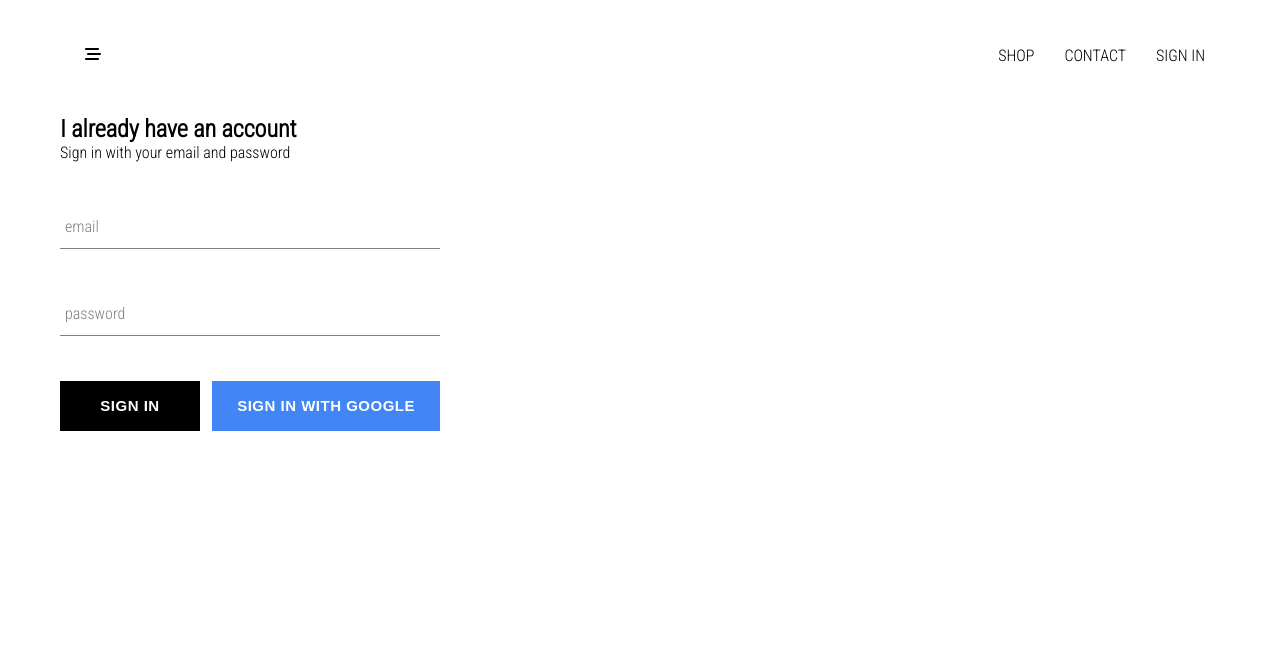
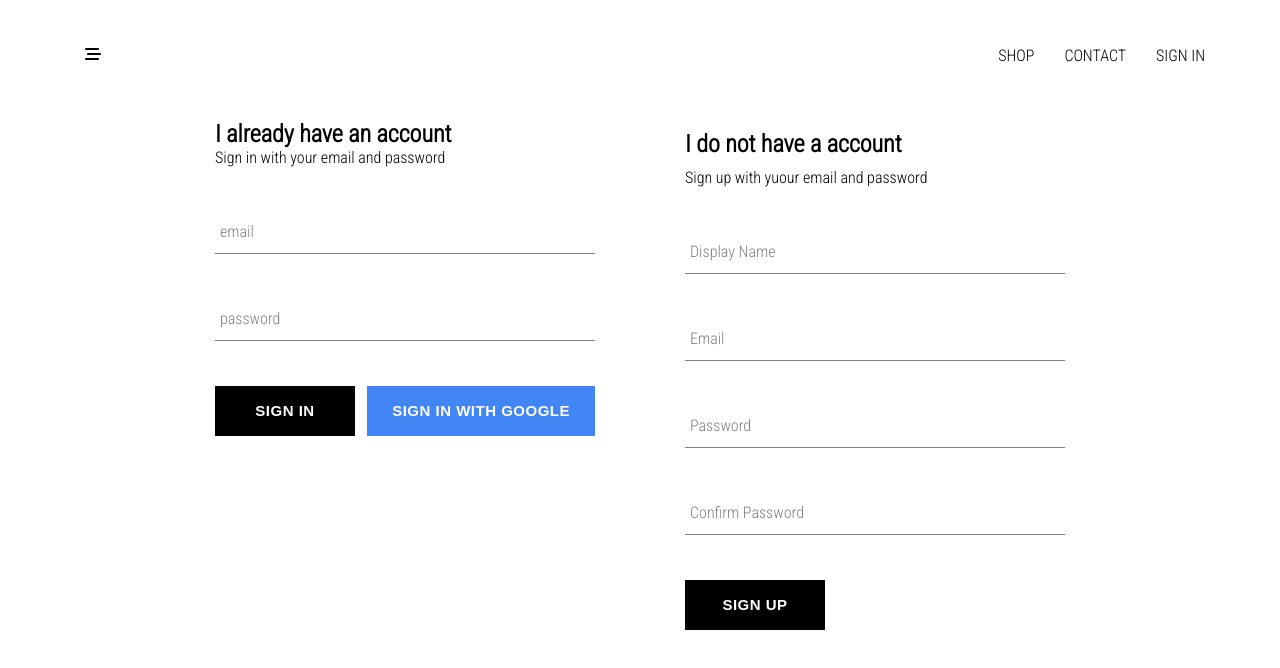
Before and after one commit to sandervanstaen/sv-react-e-commerce-app, a React (Create React App) app: page /signin in a window 1280 px wide. Shown: the top 668 px of the page. Built offline with nearby package versions, Linux system fonts and the light colour scheme; no server answers.

Commit message:
implemented firebase utils, created sign-up component, added ability to store authenticated users into firestore

```diff
--- a/src/App.js
+++ b/src/App.js
@@ -7,7 +7,7 @@ import HomePage from './pages/homepage/homepage.component';
 import ShopPage from './pages/shop/shop.component';
 import Header from './components/Header/header.component';
 import SignInAndSignUpPage from './pages/sign-in-and-sign-up/sign-in-and-sign-up.component';
-import { auth } from './firebase/firebase.utils';
+import { auth, createUserProfileDocument } from './firebase/firebase.utils';
 
 class App extends React.Component {
   constructor() {
@@ -21,10 +21,24 @@ class App extends React.Component {
   unsubscribeFromAuth = null;
 
   componentDidMount() {
-    console.log('mount');
-    this.unsubscribeFromAuth = auth.onAuthStateChanged(user => {
-      this.setState({ currentUser: user });
-      console.log(user);
+    this.unsubscribeFromAuth = auth.onAuthStateChanged(async userAuth => {
+      if (userAuth) {
+        const userRef = await createUserProfileDocument(userAuth);
+
+        userRef.onSnapshot(snapShot => {
+          this.setState(
+            {
+              currentUser: {
+                id: snapShot.id,
+                ...snapShot.data(),
+              },
+            },
+            () => console.log(this.state)
+          );
+        });
+      } else {
+        this.setState({ currentUser: userAuth });
+      }
     });
   }
 
--- /dev/null
+++ b/src/components/sign-up/sign-up.component.jsx
@@ -0,0 +1,104 @@
+import React from 'react';
+import {
+  auth,
+  createUserProfileDocument,
+} from '../../firebase/firebase.utils.js';
+
+import CustomButton from '../custom-button/custom-button.component';
+import FormInput from '../form-input/form-input.component';
+
+import './sign-up.styles.scss';
+
+class SignUp extends React.Component {
+  constructor() {
+    super();
+
+    this.state = {
+      displayName: '',
+      email: '',
+      password: '',
+      confirmPassword: '',
+    };
+  }
+
+  handleSubmit = async e => {
+    e.preventDefault();
+
+    const { displayName, email, password, confirmPassword } = this.state;
+
+    if (password !== confirmPassword) {
+      alert(`Passwords don't match`);
+      return;
+    }
+
+    try {
+      const { user } = await auth.createUserWithEmailAndPassword(
+        email,
+        password
+      );
+
+      await createUserProfileDocument(user, { displayName });
+
+      this.setState({
+        displayName: '',
+        email: '',
+        password: '',
+        confirmPassword: '',
+      });
+    } catch (error) {
+      console.log(error.message);
+    }
+  };
+
+  handleChange = e => {
+    const { name, value } = e.target;
+    this.setState({ [name]: value });
+  };
+
+  render() {
+    const { displayName, email, password, confirmPassword } = this.state;
+    return (
+      <div className="sign-up">
+        <h2 className="title">I do not have a account</h2>
+        <span>Sign up with yuour email and password</span>
+        <form className="sign-up-form" onSubmit={this.handleSubmit}>
+          <FormInput
+            type="text"
+            name="displayName"
+            value={displayName}
+            onChange={this.handleChange}
+            label="Display Name"
+            required
+          />
+          <FormInput
+            type="email"
+            name="email"
+            value={email}
+            onChange={this.handleChange}
+            label="Email"
+            required
+          />
+          <FormInput
+            type="password"
+            name="password"
+            value={password}
+            onChange={this.handleChange}
+            label="Password"
+            required
+          />
+          <FormInput
+            type="password"
+            name="confirmPassword"
+            value={confirmPassword}
+            onChange={this.handleChange}
+            label="Confirm Password"
+            required
+          />
+          <CustomButton type="submit">SIGN UP</CustomButton>
+        </form>
+      </div>
+    );
+  }
+}
+
+export default SignUp;
--- /dev/null
+++ b/src/components/sign-up/sign-up.styles.scss
@@ -0,0 +1,9 @@
+.sign-up {
+  display: flex;
+  flex-direction: column;
+  width: 380px;
+
+  .title {
+    margin: 10px 0;
+  }
+}
--- a/src/firebase/firebase.utils.js
+++ b/src/firebase/firebase.utils.js
@@ -12,6 +12,31 @@ const config = {
   measurementId: 'G-G3KL94WB61',
 };
 
+export const createUserProfileDocument = async (userAuth, additionalData) => {
+  if (!userAuth) return;
+
+  const userRef = firestore.doc(`users/${userAuth.uid}`);
+
+  const snapShot = await userRef.get();
+
+  if (!snapShot.exists) {
+    const { displayName, email } = userAuth;
+    const createdAt = new Date();
+
+    try {
+      await userRef.set({
+        displayName,
+        email,
+        createdAt,
+        ...additionalData,
+      });
+    } catch (error) {
+      console.log('error creating user', error.message);
+    }
+  }
+  return userRef;
+};
+
 firebase.initializeApp(config);
 
 export const auth = firebase.auth();
--- a/src/pages/sign-in-and-sign-up/sign-in-and-sign-up.component.jsx
+++ b/src/pages/sign-in-and-sign-up/sign-in-and-sign-up.component.jsx
@@ -1,11 +1,14 @@
 import React from 'react';
 
 import SignIn from '../../components/sign-in/sign-in.component';
+import SignUp from '../../components/sign-up/sign-up.component';
+
 import './sign-in-and-sign-up.styles.scss';
 
 const SignInAndSignUpPage = () => (
   <div className="sign-in-and-sign-up">
     <SignIn />
+    <SignUp />
   </div>
 );
 
--- a/src/pages/sign-in-and-sign-up/sign-in-and-sign-up.styles.scss
+++ b/src/pages/sign-in-and-sign-up/sign-in-and-sign-up.styles.scss
@@ -0,0 +1,7 @@
+.sign-in-and-sign-up {
+  width: 850px;
+  display: flex;
+  flex-direction: row;
+  justify-content: space-between;
+  margin: 30px auto;
+}
```
Also changed, not shown: 1 other file (tests, documents, lock files or other folders).
